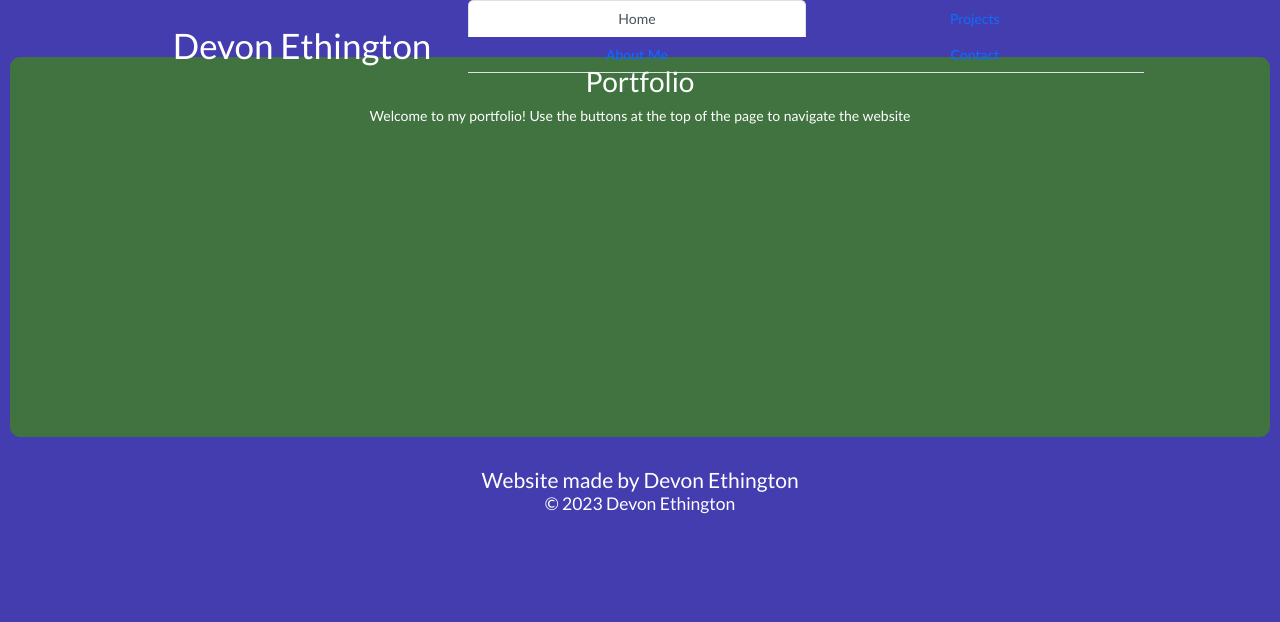
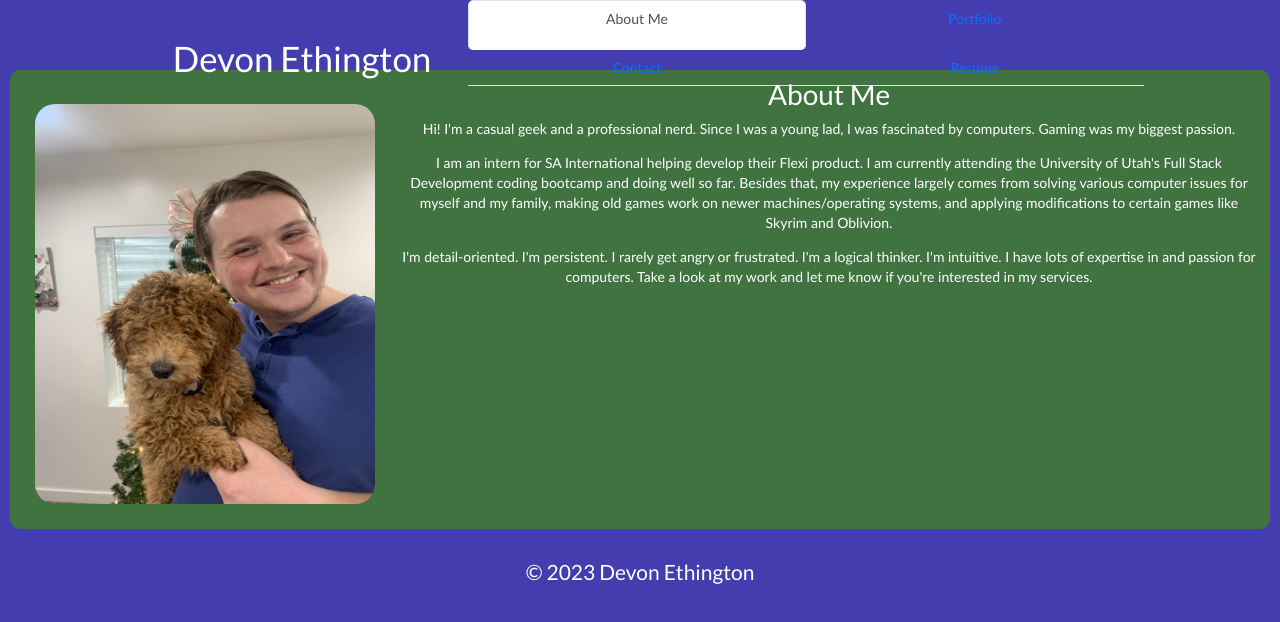
Before and after one commit to Mersopolis/Devon-Ethington-Portfolio, a React (Create React App) app: page / in a window 1280 px wide. Shown: the top 622 px of the page. Built offline with nearby package versions, Linux system fonts and the light colour scheme; the HTML template or start-up script is replaced by a standard one.

Commit message:
Added Resume. Reviewing Requirements.

```diff
--- a/src/App.css
+++ b/src/App.css
@@ -1,14 +1,4 @@
-
-/*
-.icons {
-  display: flex;
-  align-items: center;
-  font-size: 24px;
-  cursor: pointer;
-} */
-
 * {
-  box-sizing: border-box;
   color: white;
   font-family: 'Trebuchet MS', 'Lucida Sans Unicode', 'Lucida Grande', 'Lucida Sans', Arial, sans-serif;
 }
@@ -47,17 +37,17 @@ nav {
   margin-left: -9%;
 }
 
-nav ul {
+.nav-tabs {
   display: flex;
   list-style: none;
 }
 
-nav li {
+.nav-item {
   vertical-align: center;
   width: 50%;
 }
 
-nav li:hover {
+.nav-link:hover {
   text-shadow: white 0 0 2px;
   transition: all 0.2s ease-in-out;
 }
@@ -68,6 +58,13 @@ a {
 
 a:hover {
   color: white;
+}
+
+.active {
+  background-color: rgb(64, 115, 64);
+  border: 5px solid rgb(64, 115, 64);
+  border-radius: 5px;
+  padding-bottom: 20px;
 }
 /* Main Content */
 main * {
@@ -135,6 +132,22 @@ article {
   background-color: white;
 }
 
+.github {
+  position: absolute;
+  right: 0;
+  padding: 5px;
+  bottom: 0;
+  color: rgb(68, 61, 175);
+  text-decoration: underline;
+  background-color: rgb(190, 188, 188);
+}
+
+.github:hover {
+  color: rgb(68, 61, 175);
+  text-shadow: rgb(68, 61, 175) 0 0 2px;
+}
+
+
 .app:hover {
   filter: saturate(500%);
   box-shadow: black 0 0 5px;
@@ -164,31 +177,45 @@ article {
 
 /* Contact Page */
 #contact-page {
+  margin: auto;
   display: flex;
+  max-width: 95%;
+  padding: 2%;
 }
 /* Contact Form */
-.contact-form {
-  margin-left: 2%;
-  margin-bottom: 32px;
+#contact-form {
+  margin: auto auto auto 0;
   display: flex;
   flex-direction: column;
+  text-align: left;
 }
 
 .contact-input {
-  padding: 5px 10px;
+  display: flex;
+  flex-direction: column;
+  text-align: left;
+  padding: 5px 5px;
   border-radius: 4px;
   border: 2px solid #5d0cff;
-  margin: 3px 0;
+  margin: 5px 0;
   outline: none;
-  width: 320px;
+  width: 300px;
   background: white;
   color: black;
 }
 
+.contact-input:window-inactive {
+  border-color: red;
+
+}
+
 #message-input {
   overflow-wrap:break-word;
-  min-width: 400px;
-  min-height: 100px;
+  width: 400px;
+  min-width: 2rem;
+  max-width: 640px;
+  height: 100px;
+  min-height: 2rem;
 }
 
 .contact-button {
@@ -202,6 +229,7 @@ article {
 }
 /* Contact Info */
 #contact-info {
+  margin: auto 2% auto auto;
   text-align: right;
   list-style: none;
 }
@@ -213,17 +241,26 @@ article {
   text-shadow: white 0 0 2px;
   transition: all 0.2s ease-in-out;
 }
+/* Resume */
+#resume {
+  margin: 5px auto;
+}
+
+#resume p {
+  padding: 10px;
+  text-align: left;
+}
+
+#resume p * {
+  margin: auto;
+  text-align: left;
+}
 /* Footer */
 footer {
   padding: 20px;
 }
 /* Copyright */
-h4 {
-  margin: 5% auto auto auto;
-  text-align: center;
-}
-
-h5 {
+footer h5 {
   margin: auto;
   text-align: center;
 }
--- a/src/components/Footer.js
+++ b/src/components/Footer.js
@@ -3,8 +3,7 @@ import React from 'react';
 function Footer() {
   return (
     <footer>
-      <h4>Website made by Devon Ethington</h4>
-      <h5>&copy; 2023 Devon Ethington</h5>
+      <h4>&copy; 2023 Devon Ethington</h4>
     </footer>
   )
 }
--- a/src/components/Navigation.js
+++ b/src/components/Navigation.js
@@ -8,23 +8,23 @@ function Navigation({ currentPage, handlePageChange }) {
       <ul className="nav nav-tabs">
         <li className="nav-item">
           <a
-            href="#home"
-            onClick={() => handlePageChange('Home')}
-            // This is a conditional (ternary) operator that checks to see if the current page is "Home"
+            href="#aboutme"
+            onClick={() => handlePageChange('About')}
+            // This is a conditional (ternary) operator that checks to see if the current page is "About"
             // If it is, we set the current page to 'nav-link-active', otherwise we set it to 'nav-link'
-            className={currentPage === 'Home' ? 'nav-link active' : 'nav-link'}
+            className={currentPage === 'About' ? 'nav-link active' : 'nav-link'}
           >
-            Home
+            About Me
           </a>
         </li>
         <li className="nav-item">
-          <a href="#projects" onClick={() => handlePageChange('Projects')} className={currentPage === 'Projects' ? 'nav-link active' : 'nav-link'}>Projects</a>
-        </li>
-        <li className="nav-item">
-          <a href="#aboutme" onClick={() => handlePageChange('About')} className={currentPage === 'About' ? 'nav-link active' : 'nav-link'}>About Me</a>
+          <a href="#portfolio" onClick={() => handlePageChange('Portfolio')} className={currentPage === 'Portfolio' ? 'nav-link active' : 'nav-link'}>Portfolio</a>
         </li>
         <li className="nav-item">
           <a href="#contact" onClick={() => handlePageChange('Contact')} className={currentPage === 'Contact' ? 'nav-link active' : 'nav-link'}>Contact</a>
+        </li>
+        <li className="nav-item">
+          <a href="#resume" onClick={() => handlePageChange('Resume')} className={currentPage === 'Resume' ? 'nav-link active' : 'nav-link'}>Resume</a>
         </li>
       </ul>
     </nav>
--- a/src/components/PortfolioContainer.js
+++ b/src/components/PortfolioContainer.js
@@ -1,24 +1,24 @@
 import React, { useState } from 'react';
 import Header from './Header';
-import Home from './pages/Home';
+import Resume from './pages/Resume';
 import About from './pages/About';
-import Projects from './pages/Projects';
+import Portfolio from './pages/Portfolio';
 import Contact from './pages/Contact';
 import Footer from './Footer';
 
 export default function PortfolioContainer() {
-  const [currentPage, setCurrentPage] = useState('Home');
+  const [currentPage, setCurrentPage] = useState('About');
 
   // This method is checking to see what the value of `currentPage` is. Depending on the value of currentPage, we return the corresponding component to render.
   const renderPage = () => {
-    if (currentPage === 'Home') {
-      return <Home />;
-    }
     if (currentPage === 'About') {
       return <About />;
     }
-    if (currentPage === 'Projects') {
-      return <Projects />;
+    if (currentPage === 'Portfolio') {
+      return <Portfolio />;
+    }
+    if (currentPage === 'Resume') {
+      return <Resume />;
     }
     return <Contact />;
   };
--- a/src/components/Project.js
+++ b/src/components/Project.js
@@ -6,36 +6,42 @@ function Project(props) {
     {
       name: "Type Ninja",
       link: "https://typeninja.herokuapp.com/",
+      github: "https://github.com/MasynNay/TypeNinja",
       imgSrc: "./images/Type Ninja Screenshot.png",
       imgAlt: "A website for practicing typing"
     },
     {
       name: "Password Generator",
       link: "https://mersopolis.github.io/Mersopolis-Random-Password-Generator/",
+      github: "https://github.com/Mersopolis/Mersopolis-Random-Password-Generator",
       imgSrc: "./images/Password Generator Screenshot.png",
       imgAlt: "A website for a password generator"
     },
     {
       name: "README Generator",
       link: "https://github.com/Mersopolis/Mersopolis-README-Generator",
+      github: "https://github.com/Mersopolis/Mersopolis-README-Generator",
       imgSrc: "./images/Terminal ASCII Notepad.png",
       imgAlt: "A command line program to generate professional READMEs"
     },
     {
       name: "Movie Recommender",
       link: "https://jsheen98.github.io/coding-bootcamp-project1-movie-recommender/",
+      github: "https://github.com/JSheen98/coding-bootcamp-project1-movie-recommender",
       imgSrc: "./images/Movie Recommender Screenshot.png",
       imgAlt: "A website titled 'Movie Recommender' displaying posters for the Top 5 Movies Now Playing in Theaters"
     },
     {
       name: "E-commerce Back End",
       link: "https://github.com/Mersopolis/Mersopolis-E-commerce-Back-End",
+      github: "https://github.com/Mersopolis/Mersopolis-E-commerce-Back-End",
       imgSrc: "./images/Terminal ASCII Dollar Sign.png",
       imgAlt: "A command terminal displaying ASCII art of a US dollar sign"
     },
     {
       name: "Social Network Back End",
       link: "https://github.com/Mersopolis/Cloud-Merso",
+      github: "https://github.com/Mersopolis/Cloud-Merso",
       imgSrc: "./images/Terminal ASCII Cloud.png",
       imgAlt: "ASCII art of a cloud"
     }
@@ -48,6 +54,7 @@ function Project(props) {
           <img src={projectsArray[0].imgSrc} alt ={projectsArray[0].imgAlt} />
           <h3>{projectsArray[0].name}</h3>
         </a>
+        <a className="github" href={projectsArray[0].github}>GitHub</a>
       </div>
     );
   }
@@ -57,6 +64,7 @@ function Project(props) {
         <img src={projectsArray[props.arg].imgSrc} alt ={projectsArray[props.arg].imgAlt} />
         <h3>{projectsArray[props.arg].name}</h3>
       </a>
+      <a className="github" href={projectsArray[props.arg].github}>GitHub</a>
     </div>
   );
 }
--- a/src/components/pages/About.js
+++ b/src/components/pages/About.js
@@ -3,7 +3,7 @@ import React from 'react';
 export default function About() {
   return (
     <section id="about">
-        <img id="portrait" src="https://i.imgur.com/KpSGA00.jpg" alt="Devon Ethington" />
+        <img id="portrait" src="./images/Devon and Izzy.jpg" alt="Devon Ethington holding his mini goldendoodle puppy Izzy" />
         <article id="aboutme">
         <h2>About Me</h2>
           <p>
--- a/src/components/pages/Home.js
+++ /dev/null
@@ -1,12 +0,0 @@
-import React from 'react';
-
-export default function Home() {
-  return (
-    <section id='home'>
-      <h2>Portfolio</h2>
-      <p>
-        Welcome to my portfolio! Use the buttons at the top of the page to navigate the website
-      </p>
-    </section>
-  );
-}
--- a/src/components/pages/Projects.js
+++ b/src/components/pages/Portfolio.js
@@ -3,8 +3,8 @@ import Project from '../Project';
 
 export default function Blog() {
   return (
-    <section id="projects">
-      <h2>Projects</h2>
+    <section id="portfolio">
+      <h2>Portfolio</h2>
       <Project arg="0" />
       <div id="other-apps">
         <Project arg="1"/>
--- /dev/null
+++ b/src/components/pages/Resume.js
@@ -0,0 +1,55 @@
+import React from 'react';
+
+export default function Resume() {
+  return (
+    <section id='resume'>
+      <h2>Resume</h2>
+      <h3>Devon J. Ethington</h3>
+      <h4>22 E 425 N, Downstairs, Vineyard, UT 84059</h4>
+      <h4><i>Phone (Mobile):  (801) 836-8141</i></h4>
+      <h4>Email:  mersopolis@gmail.com</h4>
+      <p>
+        <h5>Objective:</h5>
+          <p>Bright, honest, determined, dependable young man eager to contribute skills and talents</p>
+        <hr/>
+        <h5>Skills:</h5>
+          <ul>
+            <li>Computer Literacy </li>
+            <li>C++</li>
+            <li>HTML</li>
+            <li>JavaScript</li>
+            <li>Node</li>
+            <li>SQL Databases</li>
+            <li>NoSQL Databases</li>
+            <li>React</li>
+            <li>Effective Communication</li>
+            <li>Creative Problem Solving</li>
+            <li>Public Speaking/Presentation</li>
+          </ul>
+        <hr/>
+        <h5>Education:</h5>
+          <ul>
+            <li>University of Utah 6 month Full Stack Coding Bootcamp</li>
+            <li>Graduated from Spanish Fork High School (3.9 cumulative GPA)</li>
+          </ul>
+        <hr/>
+        <h5>Experience:</h5>
+          <ul>
+            <li>Software Development Intern, SA International, UT, February 2023 to present:<br/>
+            Use C++ and standard coding conventions to develop Flexi product</li>
+            <li>Assembly Technician, NW Service Enterprises, UT, April 2022 to November 2022:<br/>
+            Follow standard operating procedure in visiting of clients, assembly of assigned inventory, reporting of completed work and work yet to be done, and clean up of work area</li>
+          </ul>
+        <hr/>
+        <h5>Interests:</h5>
+          <ul>
+            <li>Technology</li>
+            <li>Puzzles</li>
+            <li>Games</li>
+            <li>Piano</li>
+            <li>Dogs</li>
+          </ul>
+      </p>
+    </section>
+  );
+}
```
Also changed, not shown: public/images/Devon and Izzy.jpg (added).
